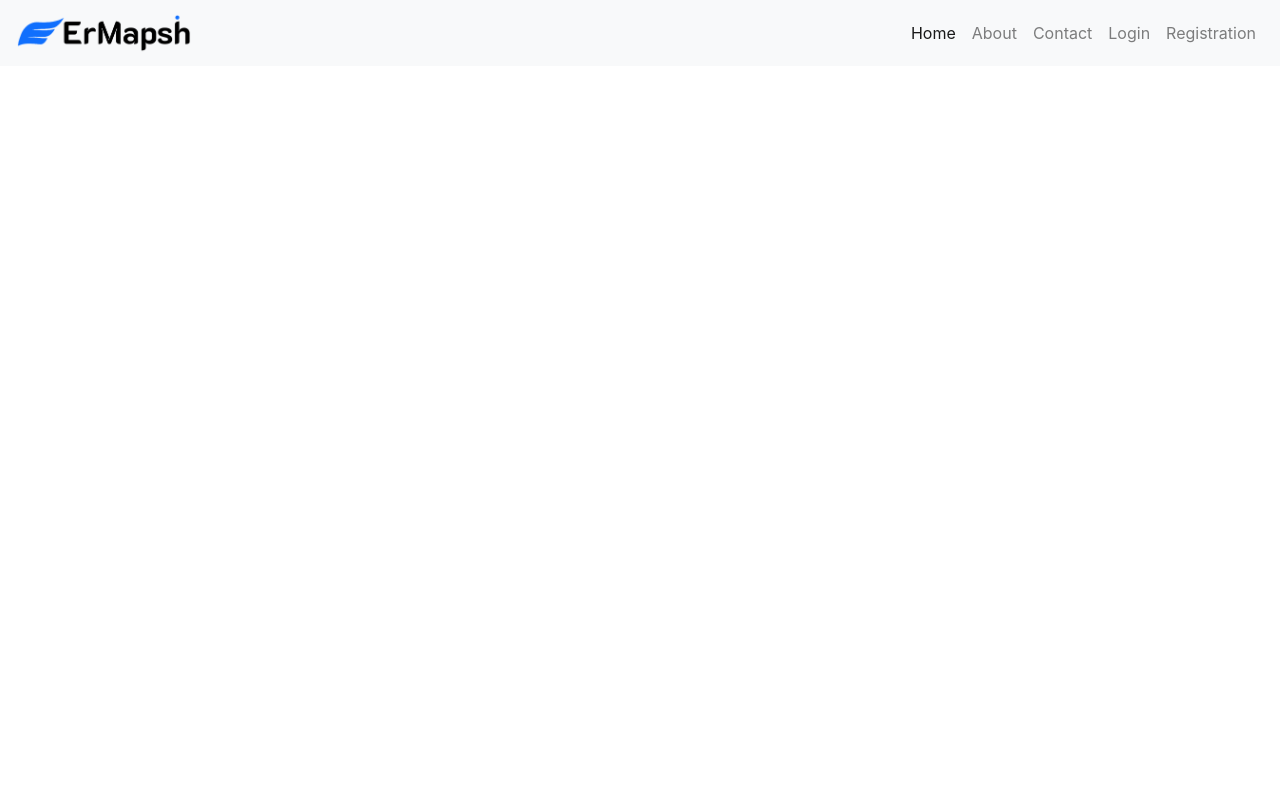
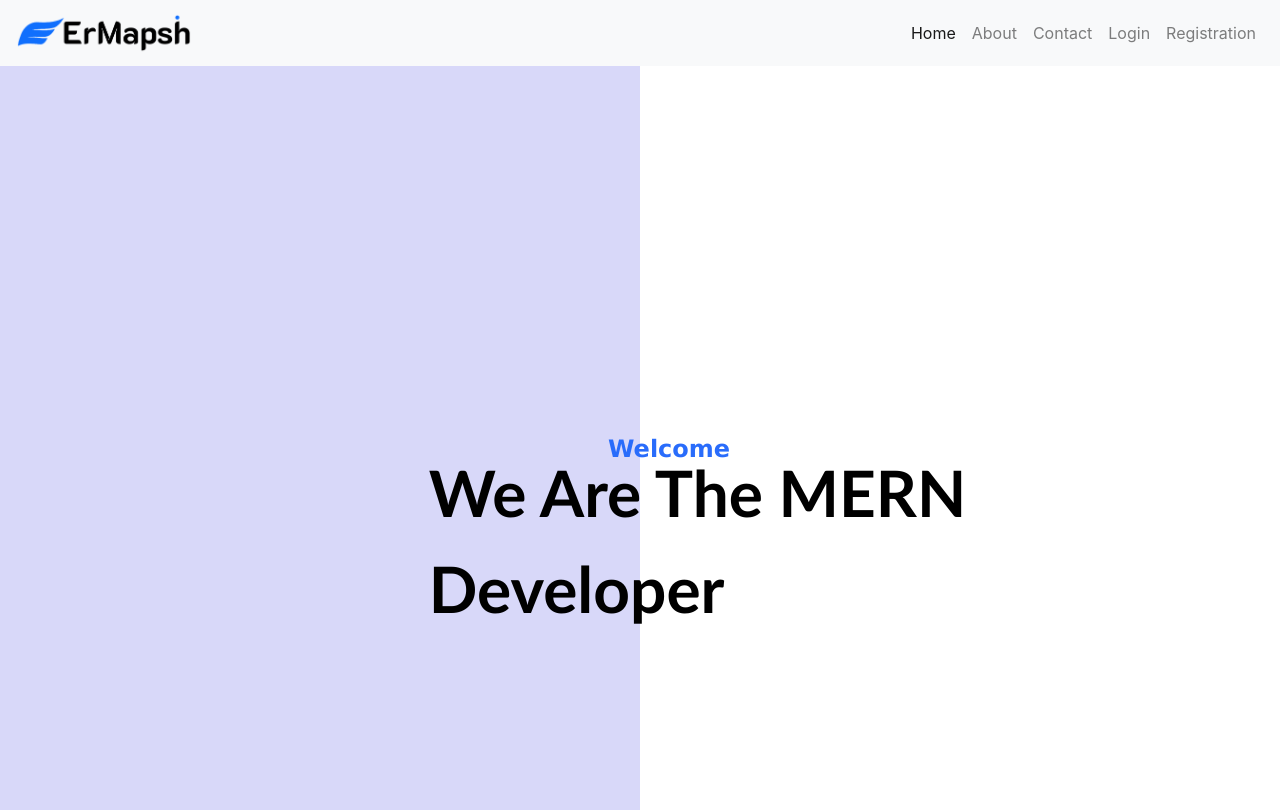
Before and after one commit to ErMapsh/ErMapshMernProject, a React (Create React App) app in the folder client/: page / in a window 1280 px wide. Built offline with nearby package versions, Linux system fonts and the light colour scheme.

Commit message:
home page

```diff
--- a/client/src/components/Home.js
+++ b/client/src/components/Home.js
@@ -1,12 +1,15 @@
 import React from "react";
+import "../styles/Home.css";
 
 export default function Home() {
   return (
-    <div className="d-flex">
-      <div></div>
-      <div></div>
-      {/* <p className="pt-5">Welcome</p>
-      <h1>We are the <span class="MernDevText">Mern</span>Developer</h1> */}
+    <div className="Home">
+      <div className="Homebox1">
+        <div className="Homerelative1">Welcome</div>
+      </div>
+      <div className="Homebox2">
+        <div className="Homerelative2">We Are The MERN Developer</div>
+      </div>
     </div>
   );
 }
--- /dev/null
+++ b/client/src/styles/Home.css
@@ -0,0 +1,34 @@
+.Home{
+    display: flex;
+}
+
+.Homebox1{
+    background-color: rgb(216, 216, 249);
+    width: 50%;
+    height: 93vh;
+}
+.Homebox2{
+    background-color: rgb(255, 255, 255);
+    width: 50%;
+    height: 93vh;
+}
+
+.Homerelative1{
+    position: relative;
+    top: 49%;
+    left: 95%;
+    font-weight: bolder;
+    font-family: Verdana, Geneva, Tahoma, sans-serif;
+    color: rgb(41, 108, 251);
+    font-size: 1.5rem;
+}
+
+.Homerelative2{
+    position: relative;
+    font-weight: bolder;
+    font-size: 4rem;
+    font-family: 'Gill Sans', 'Gill Sans MT', Calibri, 'Trebuchet MS', sans-serif;
+    color: black;
+    top: 51%;
+    right: 33%;
+}
```
